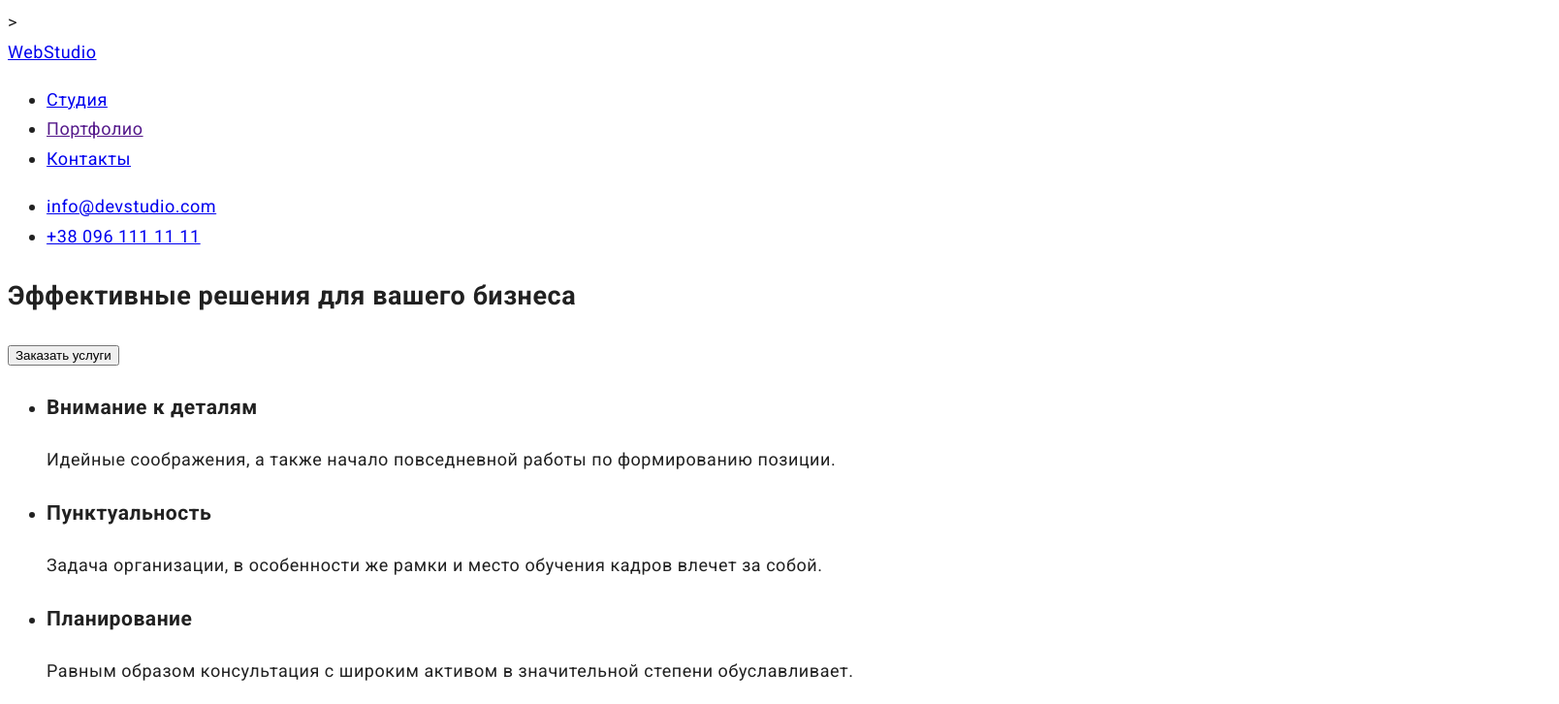
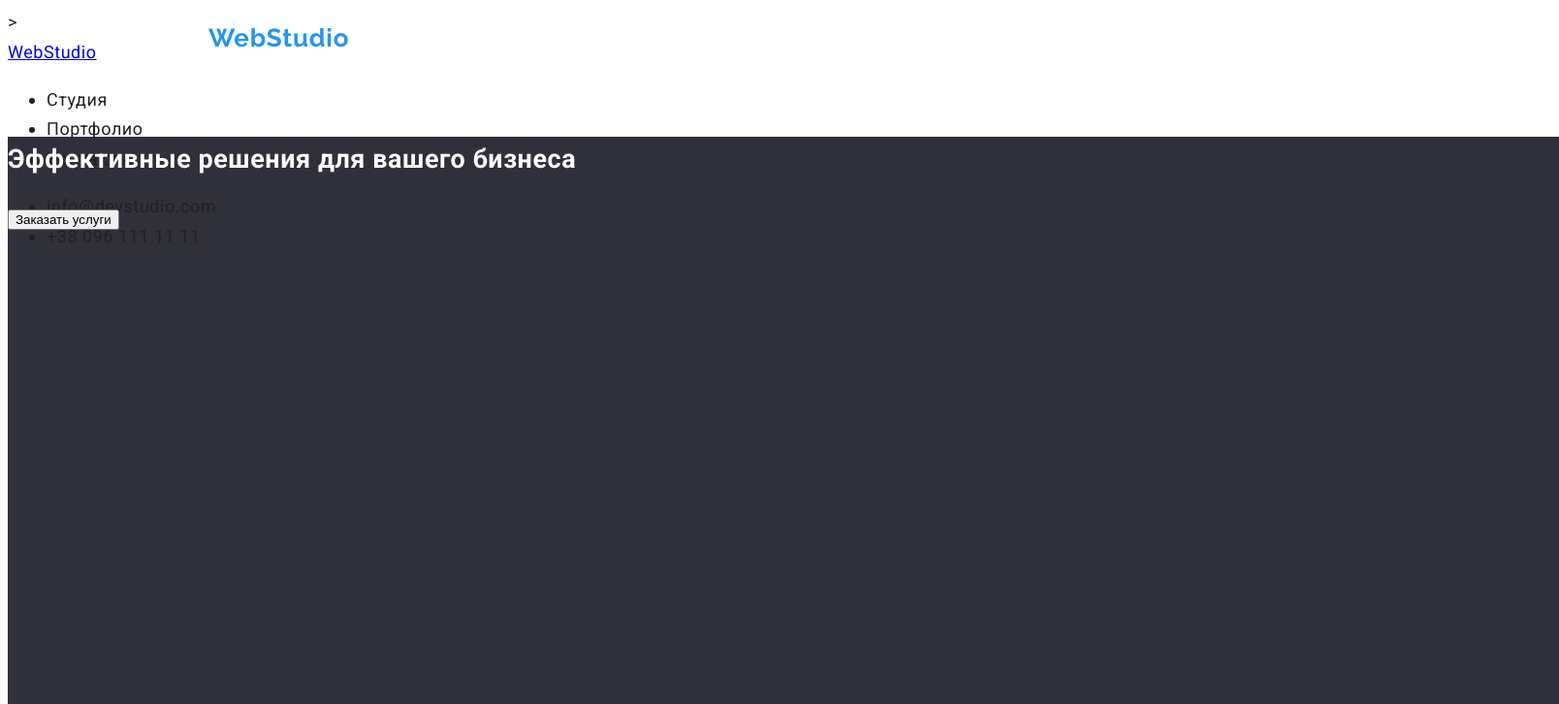
Before and after one commit to YaroslavKapustynskyi/goit-markup-hw-02, a plain HTML site: page index.html in a window 1280 px wide. Shown: the top 726 px of the page at 97% size, 1608 px wide, since content can reach past the window. Drawn offline with Linux system fonts and the light colour scheme.

Commit message:
недоработок

```diff
--- a/css/style.css
+++ b/css/style.css
@@ -24,4 +24,59 @@ body {
   letter-spacing: 0.03em;
 
   color: #212121;
+  background-color: white;
 }
+/* Хедер */
+
+.header-main {
+  background-color: white;
+  width: 1600px;
+  height: 80px;
+}
+.header-link {
+  position: absolute;
+  width: 145px;
+  height: 31px;
+  left: 215px;
+  top: 24px;
+
+  font-family: Raleway;
+  font-style: normal;
+  font-weight: bold;
+  font-size: 26px;
+  line-height: 31px;
+  /* identical to box height */
+
+  letter-spacing: 0.03em;
+
+  color: #2196f3;
+
+  text-decoration: none;
+}
+/*Навигшация*/
+.nav-item {
+  text-decoration: none;
+  color: #212121;
+}
+.nav-link {
+  text-decoration: none;
+  color: #212121;
+}
+.nav-link:hover {
+  color: #2196f3;
+}
+/*Contacts*/
+.contact-list > a {
+  text-decoration: none;
+  color: #212121;
+}
+.contact-list > a:hover {
+  color: #2196f3;
+}
+
+.title {
+  background-color: #2f303a;
+  width: 1600px;
+  height: 600px;
+  color: white;
+}
--- a/index.html
+++ b/index.html
@@ -13,9 +13,9 @@
 </head>
 <body>
     <!--Header-->
-    <header class="header">
+    <header class="header-main">
         <nav class="nav">
-            <a class="header-link" href="./index.html">WebStudio</a>
+            <a class="header-logo" href="./index.html">WebStudio </a>
             <ul class="nav-list">
                 <li class="nav-item">
                     <a class="nav-link" href="./index.html">Студия</a>
```
